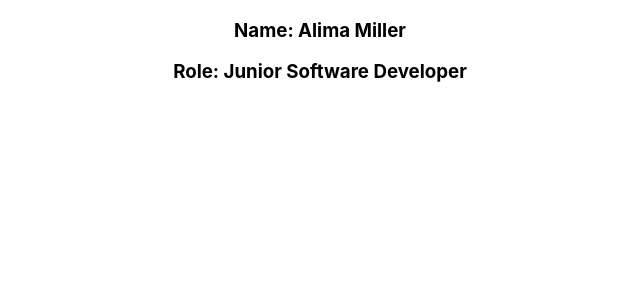
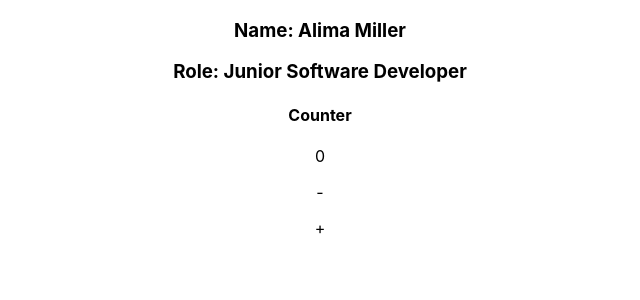
Before and after one commit to BrandonThey/nology-mini-react-project, a React (Create React App) app: page / in a window 1280 px wide. Shown: the top 300 px of the page, without its empty margins (320-960 px from the left). Built offline with nearby package versions, Linux system fonts and the light colour scheme.

Commit message:
added the use state, some html and handle functions to the return

```diff
--- a/src/components/Counter/Counter.jsx
+++ b/src/components/Counter/Counter.jsx
@@ -15,7 +15,12 @@ const Counter = () => {
 
     return (
         <div>
-
+            <h4>Counter</h4>
+            <p>{counter}</p>
+            <div>
+                <p onClick={handleDecrement}>-</p>
+                <p onClick={handleIncrement}>+</p>
+            </div>
         </div>
     )
 }
```
